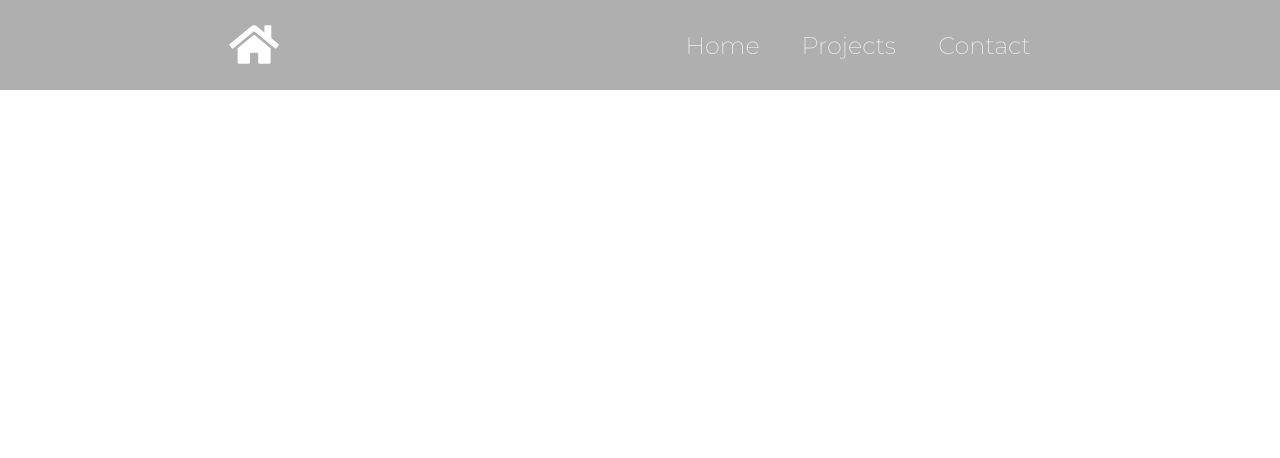
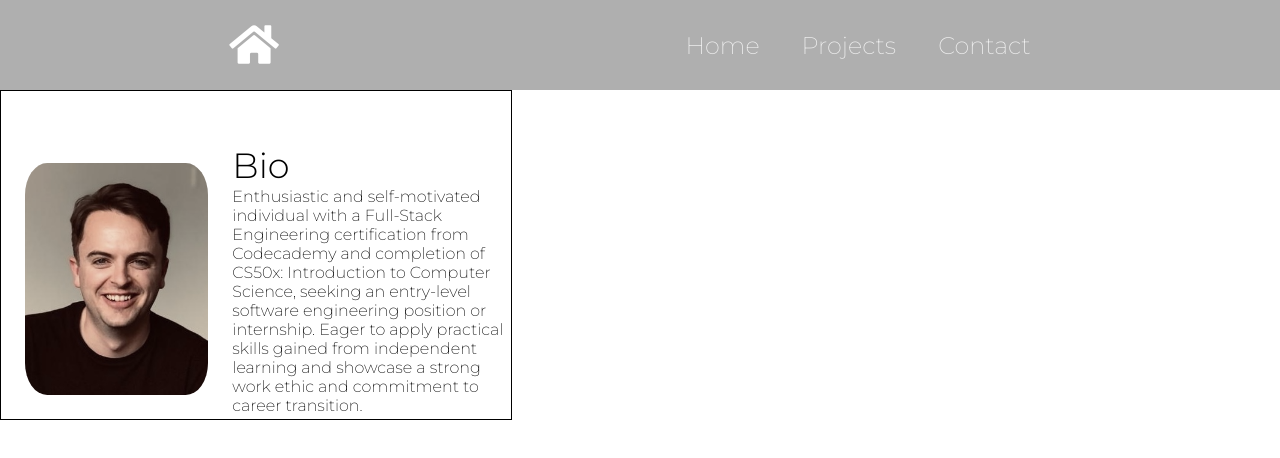
Before and after one commit to StephenJBall/portfolio-website, a React (Create React App) app: page / in a window 1280 px wide. Shown: the top 458 px of the page. Built offline with nearby package versions, Linux system fonts and the light colour scheme.

Commit message:
Bio section added

```diff
--- a/src/App.js
+++ b/src/App.js
@@ -1,11 +1,13 @@
 import './App.css';
 import { BrowserRouter as Router, Routes, Route } from 'react-router-dom';
 import Navbar from './components/Navbar';
+import Bio from './components/Bio';
 
 function App() {
   return (
     <Router>
       <Navbar />
+      <Bio />
     </Router>
   );
 }
--- /dev/null
+++ b/src/components/Bio.css
@@ -0,0 +1,21 @@
+.bio-container {
+    display: flex;
+    justify-content: center;
+    align-items: center;
+    max-width: 40vw;
+    padding-top: 3rem;
+    border: 1px solid black;
+}
+
+.bio-profile-pic {
+  filter: grayscale(.4);
+  height: 35vh;
+  width: auto;
+  border-radius: 20%;
+  padding: 1.5rem;
+}
+
+.bio-heading {
+    font-size: 35px;
+    font-weight: 300;
+}
--- /dev/null
+++ b/src/components/Bio.jsx
@@ -0,0 +1,29 @@
+import React from "react";
+import "./Bio.css";
+
+function Bio() {
+  return (
+    <div className="bio">
+      <div className="bio-container">
+        <img
+          src="images/portfolio-website-img1.JPG"
+          alt=""
+          className="bio-profile-pic"
+        />
+        <div className="text-container">
+          <h1 className="bio-heading">Bio</h1>
+          <p className="bio-text">
+            Enthusiastic and self-motivated individual with a Full-Stack
+            Engineering certification from Codecademy and completion of CS50x:
+            Introduction to Computer Science, seeking an entry-level software
+            engineering position or internship. Eager to apply practical skills
+            gained from independent learning and showcase a strong work ethic
+            and commitment to career transition.
+          </p>
+        </div>
+      </div>
+    </div>
+  );
+}
+
+export default Bio;
```
Also changed, not shown: public/images/portfolio-website-img1.JPG (added).
